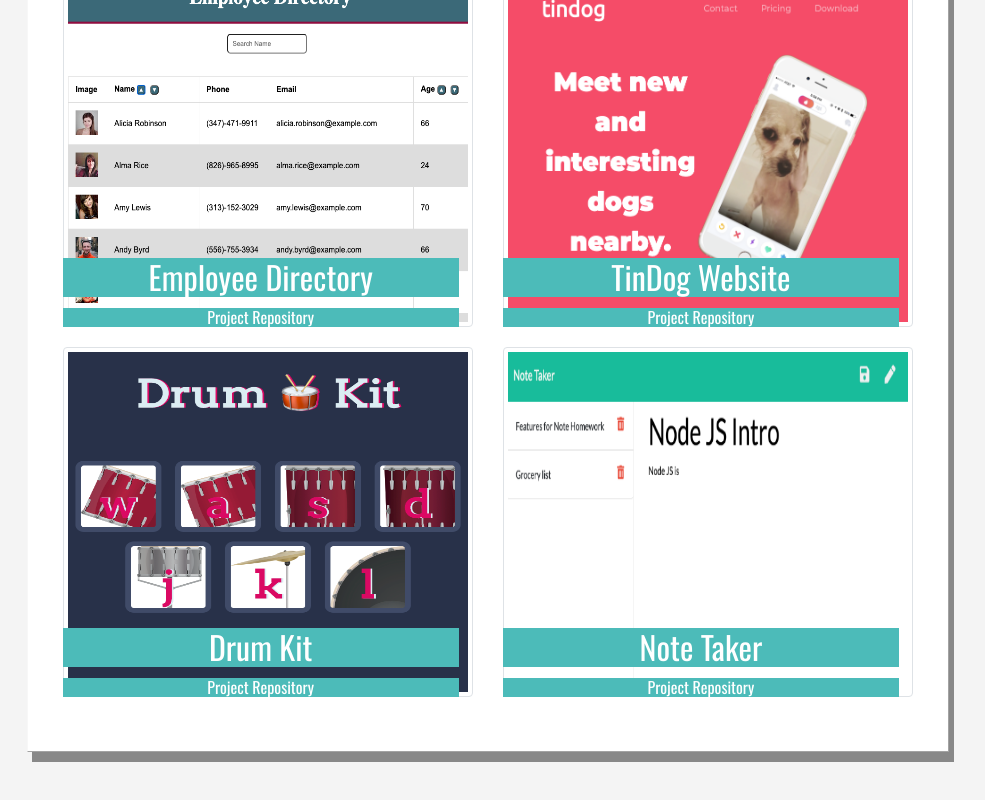
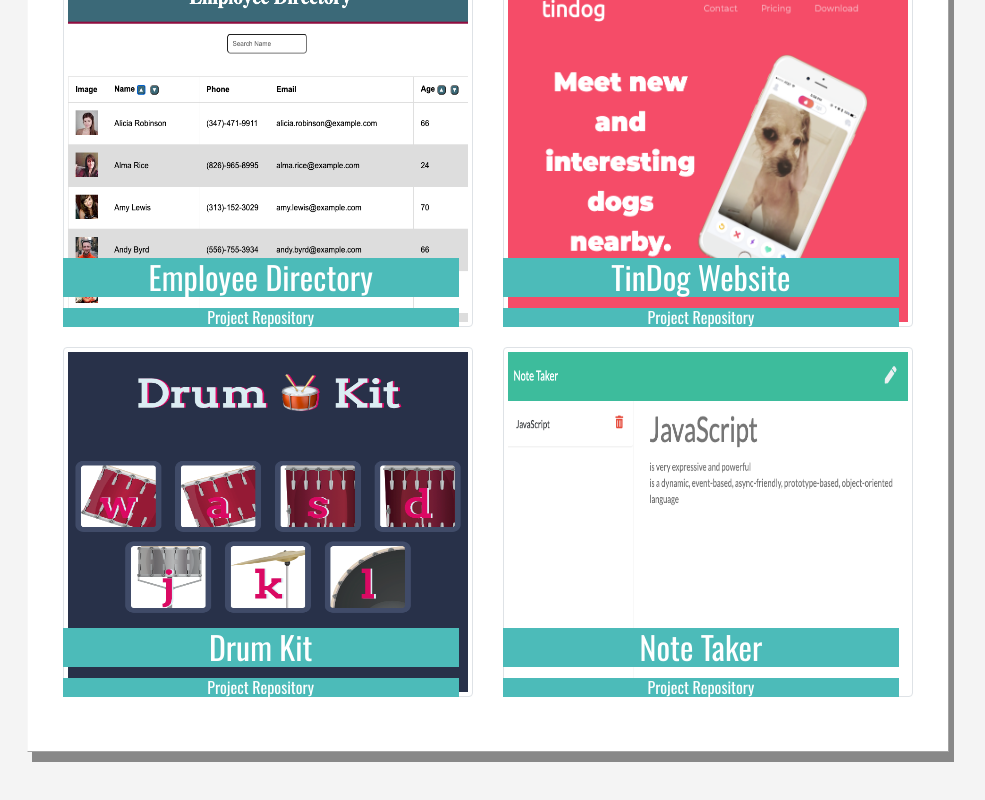
Before and after one commit to kendayao/React-Portfolio, a React (Create React App) app in the folder client/: page /portfolio in a window 1280 px wide. Shown: the part 1744-2544 px from the top of the page, without its empty margins (37-1022 px from the left). Built offline with nearby package versions, Linux system fonts and the light colour scheme.

Commit message:
fixed card body margin

```diff
--- /dev/null
+++ b/client/src/components/Connect.css
@@ -0,0 +1,3 @@
+.connect-with-me-card{
+    margin-bottom: 80px;
+}
--- a/client/src/components/Connect.js
+++ b/client/src/components/Connect.js
@@ -1,11 +1,11 @@
 import React from "react";
-
+import "./Connect.css"
 function Connect(){
 
     return(
 
         <div className="col-md-4">
-          <div className="card">
+          <div className="card connect-with-me-card">
             <div className="card-body">
               <h5 className="card-title">Connect with me</h5>
               <hr/>
--- a/client/src/components/Skills.css
+++ b/client/src/components/Skills.css
@@ -33,3 +33,7 @@
 .card-body{
     box-shadow: 5px 10px #888888;
 }
+
+.skills-card{
+    margin-bottom: 80px;
+}
--- a/client/src/components/Skills.js
+++ b/client/src/components/Skills.js
@@ -5,7 +5,7 @@ function Skills(){
 return (
 
 <div className="col-md-4">
-          <div className="card">
+          <div className="card skills-card">
             <div className="card-body">
               <h5 className="card-title">My Skills</h5>
               <hr/>
--- a/client/src/components/pages/Portfolio.css
+++ b/client/src/components/pages/Portfolio.css
@@ -3,7 +3,7 @@
     width: 80%;
     padding: 3%;
     background-color: #FFFFFF;
-    margin-bottom: 35px;
+    margin-bottom: 80px;
     box-shadow: 5px 10px #888888;
 }
 
--- a/client/src/portfolio.json
+++ b/client/src/portfolio.json
@@ -77,8 +77,8 @@
         "languages": "HTML CSS JavaScript"
     },
     {
-        "img":"../../images/notetaker.png",
-        "appLink":"https://github.com/kendayao/Note-Taker/",
+        "img":"../../images/notetakerapp.png",
+        "appLink":"https://fierce-bayou-31752.herokuapp.com/",
         "appTitle":"Note Taker",
         "appRepo":"https://github.com/kendayao/Note-Taker",
         "languages": "HTML CSS JavaScript Node Express"
```
Also changed, not shown: client/public/images/notetaker.png (deleted), client/public/images/notetakerapp.png (added), client/src/components/pages/Contact.css (line endings or trailing spaces).
